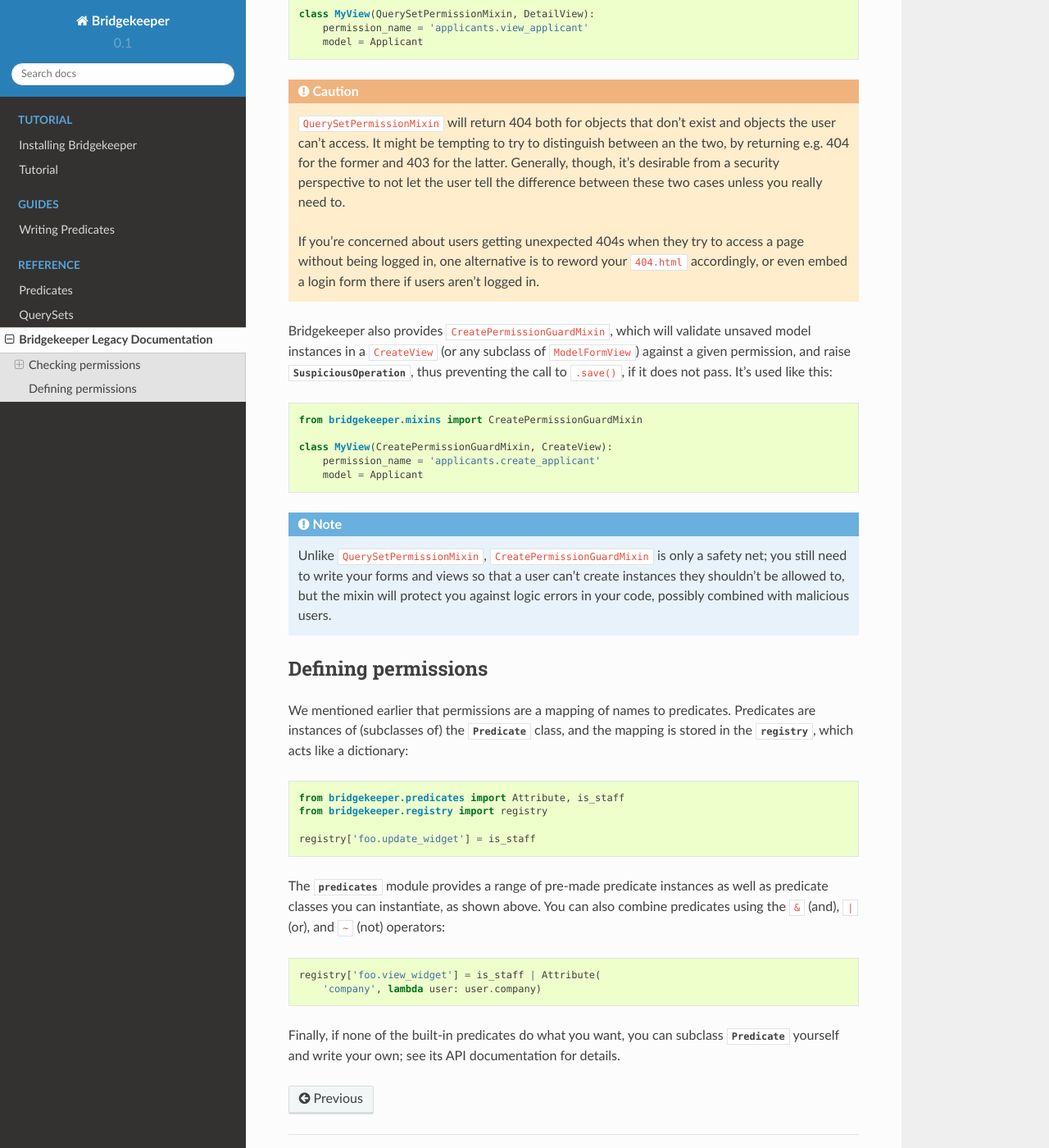
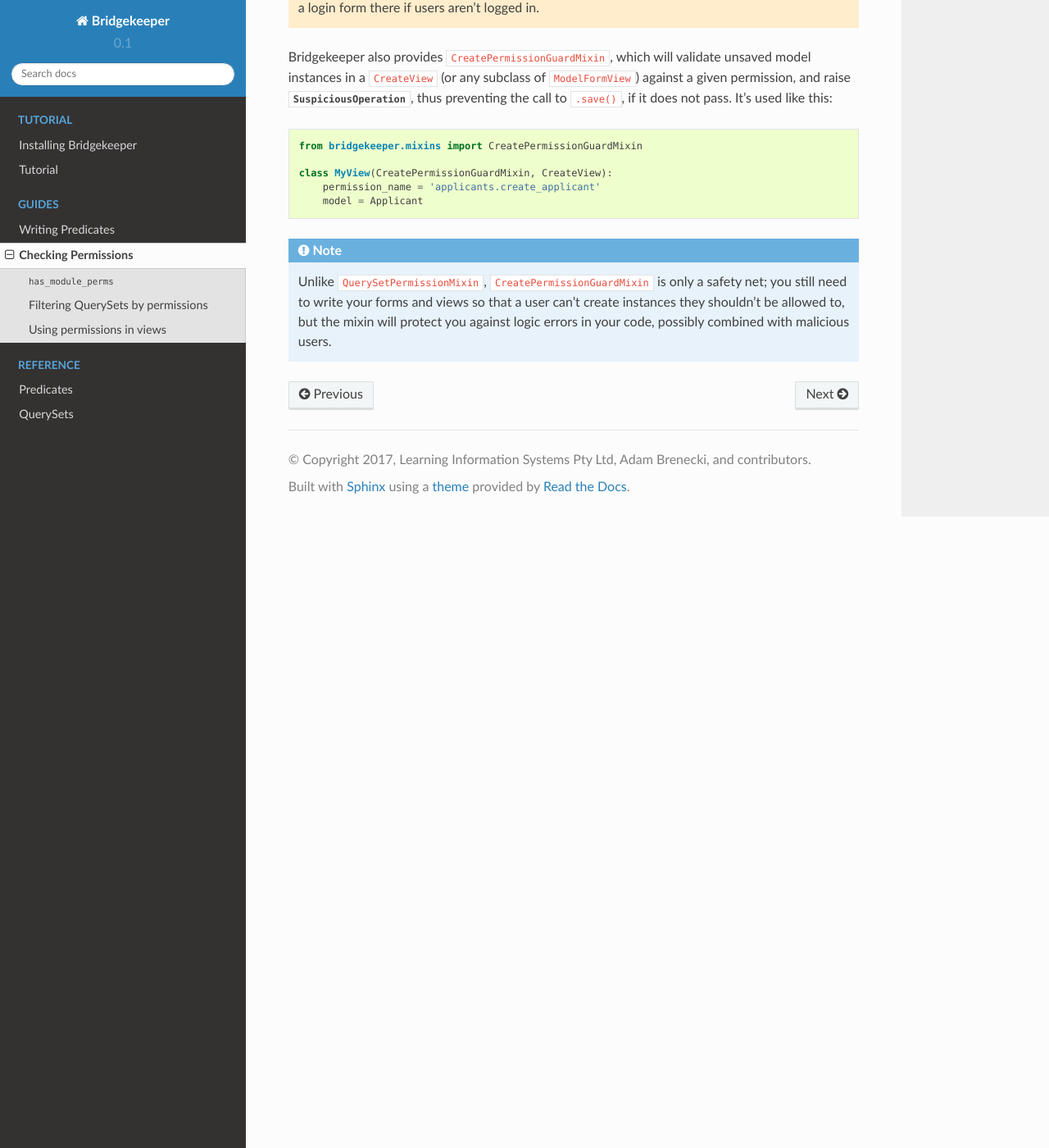
Before and after one commit to daisylb/bridgekeeper, a Sphinx documentation site: the page built from docs/guides/permissions.rst, in a window 1280 px wide and 1400 px high, scrolled down 2172 px. Shown: the whole window at 82% size. Built offline with Sphinx 7.4.7 and the Read the Docs theme 2.0.0, drawn with Linux system fonts in a browser that asks for light colours; some of the changed text lies outside the part shown.

Commit message:
Move legacy docs into new structure

```diff
--- a/docs/access_control.rst
+++ b/docs/guides/permissions.rst
@@ -1,14 +1,5 @@
-Bridgekeeper Legacy Documentation
-=================================
-
-.. note::
-
-    This is the legacy documentation, taken from the internal project that Bridgekeeper was extracted from. As time goes on, sections will be taken from here and moved into an easier-to-understand structure.
-
-Access control is defined by a list of **permissions**. Each permission has a name, in the form ``app_name.permission_name`` (by convention, usually ``app_name.action_modelname`` e.g. ``applicants.view_applicant``), and a **predicate**, which you can think of as a function that takes a user and a model instance and returns ``True`` or ``False``. (They're a little more complicated than that, but we'll cover that later.)
-
-Checking permissions
-::::::::::::::::::::
+Checking Permissions
+====================
 
 Bridgekeeper hooks into Django's authorisation framework, so if you have a :class:`~django.contrib.auth.models.User` object, you can just use that::
 
@@ -23,7 +14,7 @@
 .. _has-module-perms:
 
 ``has_module_perms``
-....................
+--------------------
 
 Bridgekeeper also supports ``has_module_perms``::
 
@@ -37,7 +28,7 @@
 :meth:`~bridgekeeper.predicates.Predicate.is_possible_for` on it.
 
 Filtering QuerySets by permissions
-..................................
+----------------------------------
 
 Most of the time, rather than checking permissions against an object you've already retrieved, you'll want to take a QuerySet and filter it down to just the objects that a particular user has some permission on, especially if your app restricts view permissions.
 
@@ -54,7 +45,7 @@
     Currently, there is no way to distinguish between the case where a user doesn't have and could not possibly have a particular permission at all, and the case where a user could have a permission for some objects in the database, when filtering QuerySets.
 
 Using permissions in views
-..........................
+--------------------------
 
 Bridgekeeper provides a ``QuerySetPermissionMixin``, which will filter a view down to only objects that the currently logged-in user has access to. It works on ``ListView``, ``DetailView``, and most views that operate on the database except ``CreateView``, and is used like this::
 
@@ -81,20 +72,3 @@
 .. note::
 
     Unlike ``QuerySetPermissionMixin``, ``CreatePermissionGuardMixin`` is only a safety net; you still need to write your forms and views so that a user can't create instances they shouldn't be allowed to, but the mixin will protect you against logic errors in your code, possibly combined with malicious users.
-
-Defining permissions
-::::::::::::::::::::
-
-We mentioned earlier that permissions are a mapping of names to predicates. Predicates are instances of (subclasses of) the :class:`~bridgekeeper.predicates.Predicate` class, and the mapping is stored in the :class:`~bridgekeeper.registry.registry`, which acts like a dictionary::
-
-    from bridgekeeper.predicates import Attribute, is_staff
-    from bridgekeeper.registry import registry
-
-    registry['foo.update_widget'] = is_staff
-
-The :mod:`~bridgekeeper.predicates` module provides a range of pre-made predicate instances as well as predicate classes you can instantiate, as shown above. You can also combine predicates using the ``&`` (and), ``|`` (or), and ``~`` (not) operators::
-
-    registry['foo.view_widget'] = is_staff | Attribute(
-        'company', lambda user: user.company)
-
-Finally, if none of the built-in predicates do what you want, you can subclass :class:`~bridgekeeper.predicates.Predicate` yourself and write your own; see its API documentation for details.
--- a/docs/index.rst
+++ b/docs/index.rst
@@ -11,7 +11,8 @@
    :maxdepth: 2
    :caption: Guides
 
-   predicates
+   guides/predicates
+   guides/permissions
 
 .. toctree::
    :maxdepth: 2
@@ -19,7 +20,6 @@
 
    api/predicates
    api/querysets
-   access_control
 
 
 
```
Also changed, not shown: docs/guides/predicates.rst (renamed from docs/predicates.rst, +15 -0 lines).
